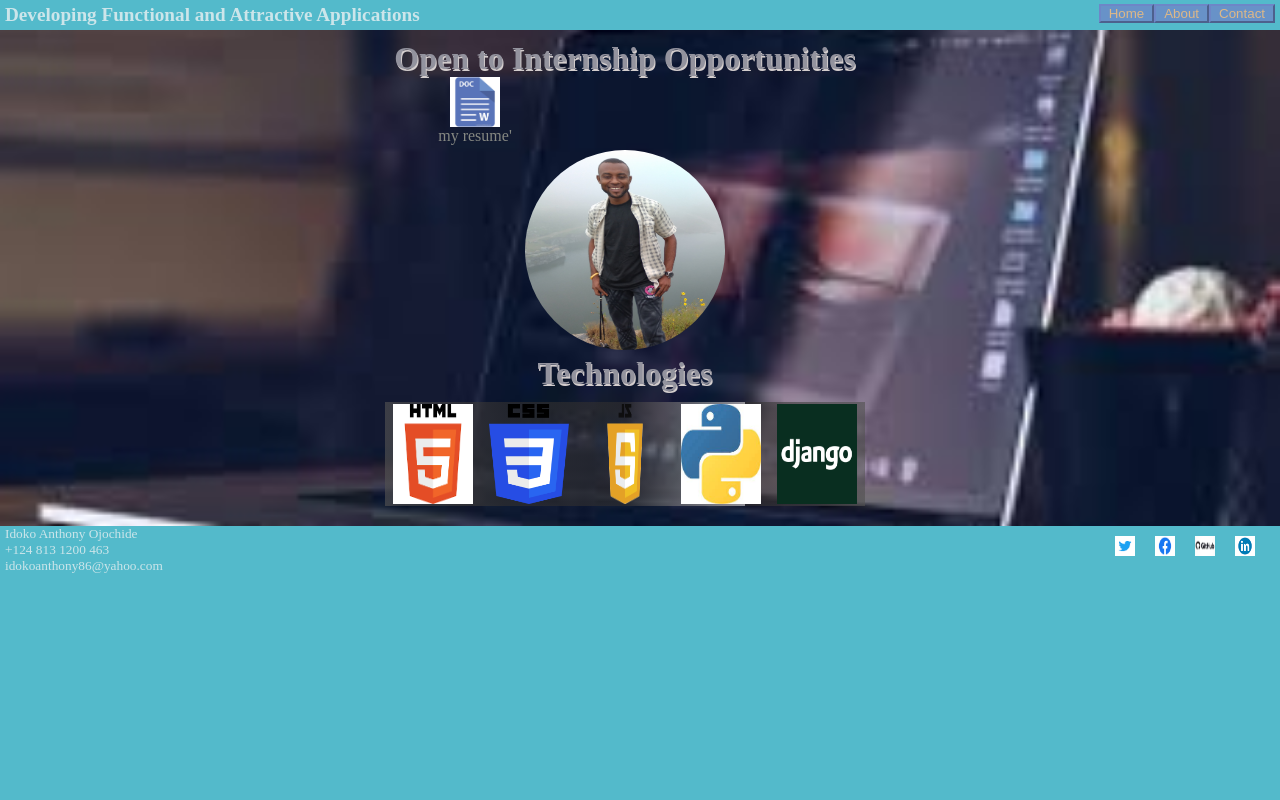
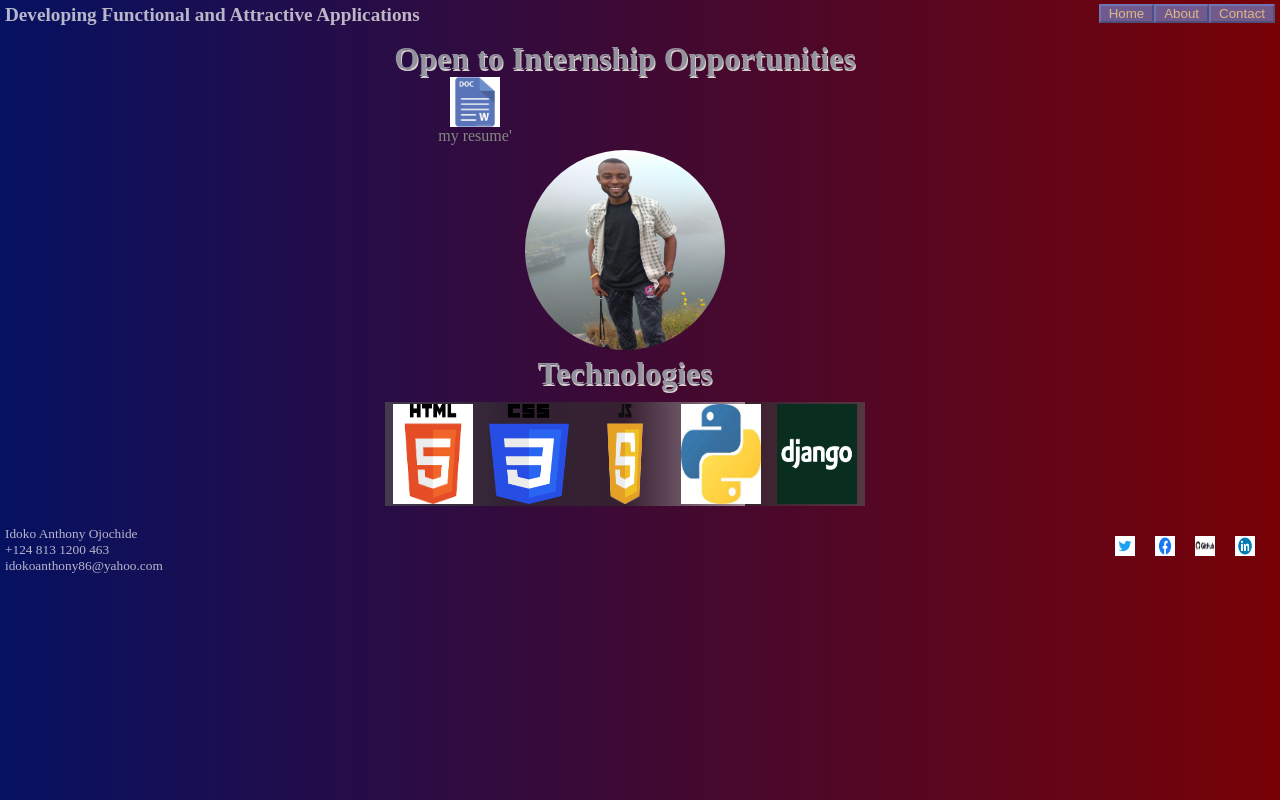
Before and after one commit to anthonyidoko/portfolioAnthonyIdoko, a plain HTML site: page index.html in a window 1280 px wide. Drawn offline with Linux system fonts and the light colour scheme.

Commit message:
changes background of the body

```diff
--- a/style.css
+++ b/style.css
@@ -7,7 +7,7 @@ body{
     color: rgba(250, 246, 246, 0.726);
     display: flex;
     flex-direction: column;
-    background-color: rgba(74, 182, 201, 0.945);
+    background: linear-gradient(to left, #780206,#061161);
 }
 
 header nav {
@@ -47,7 +47,6 @@ main{
     display: flex;
     flex-direction: column;
     padding: 10px 40px 10px 10px;
-    background-image: url("images/background.jfif");
     background-repeat: no-repeat;
     background-position: center;
     background-size: cover;
```
